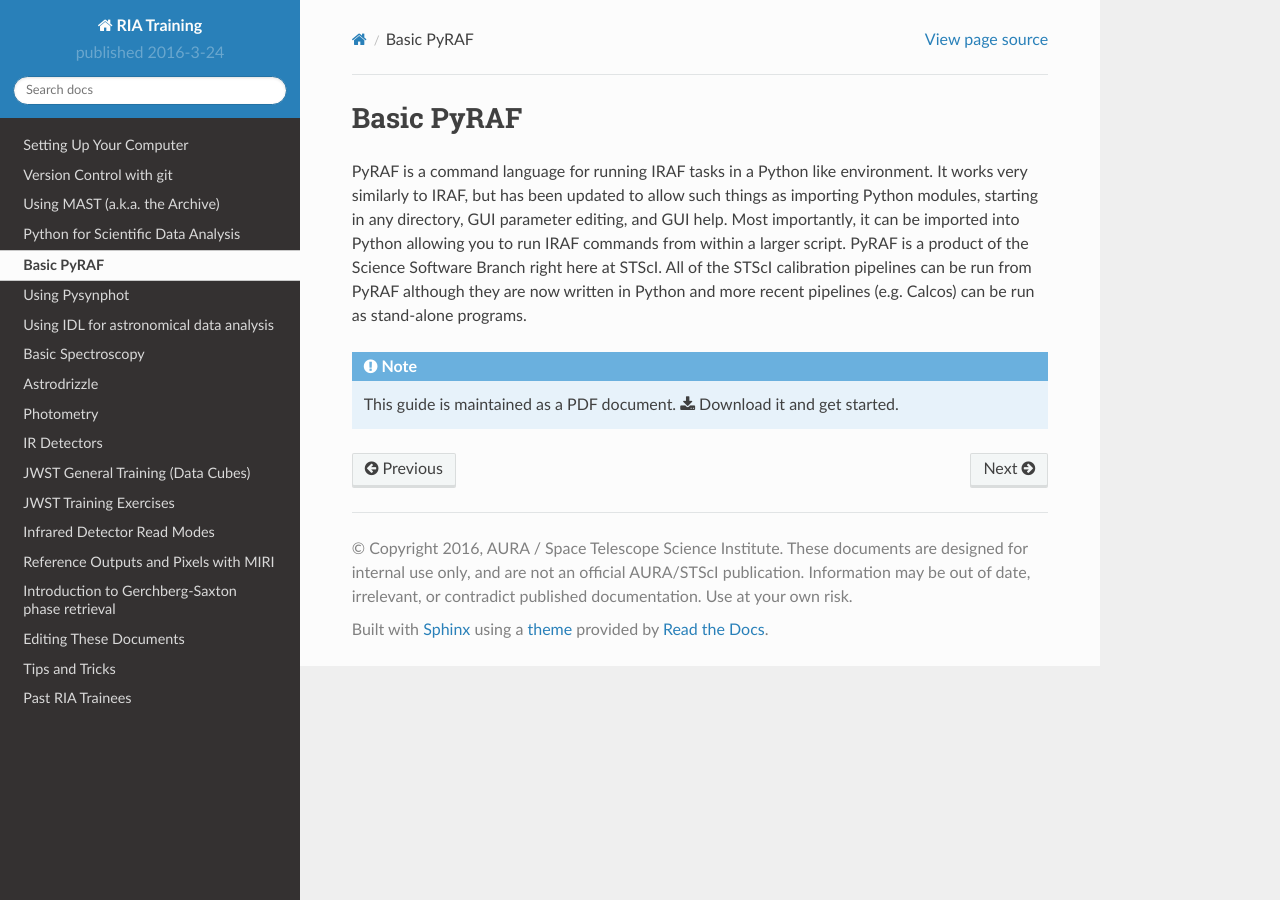
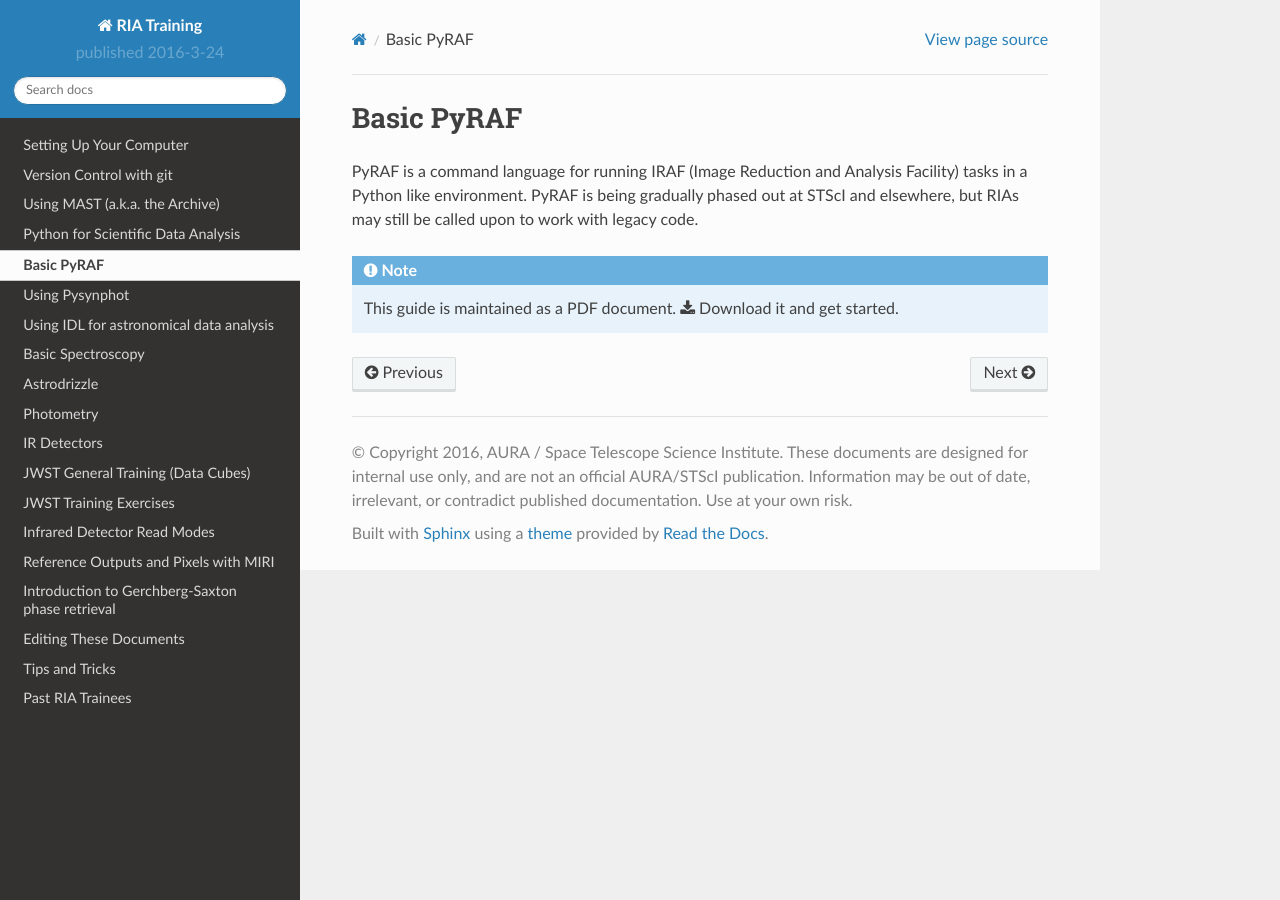
Before and after one commit to staceybright/training-library, a Sphinx documentation site: the page built from source/pyraf.txt, in a window 1280 px wide. Built offline with Sphinx 7.4.7 and the Read the Docs theme 2.0.0, drawn with Linux system fonts in a browser that asks for light colours.

Commit message:
Replace SSBX environment in PyRAF training

```diff
--- a/source/pyraf.txt
+++ b/source/pyraf.txt
@@ -2,7 +2,7 @@
 Basic PyRAF
 ***********
 
-PyRAF is a command language for running IRAF tasks in a Python like environment. It works very similarly to IRAF, but has been updated to allow such things as importing Python modules, starting in any directory, GUI parameter editing, and GUI help. Most importantly, it can be imported into Python allowing you to run IRAF commands from within a larger script. PyRAF is a product of the Science Software Branch right here at STScI. All of the STScI calibration pipelines can be run from PyRAF although they are now written in Python and more recent pipelines (e.g. Calcos) can be run as stand-alone programs.
+PyRAF is a command language for running IRAF (Image Reduction and Analysis Facility) tasks in a Python like environment. PyRAF is being gradually phased out at STScI and elsewhere, but RIAs may still be called upon to work with legacy code.
 
 .. note::
 
```
Also changed, not shown: 1 other file.
